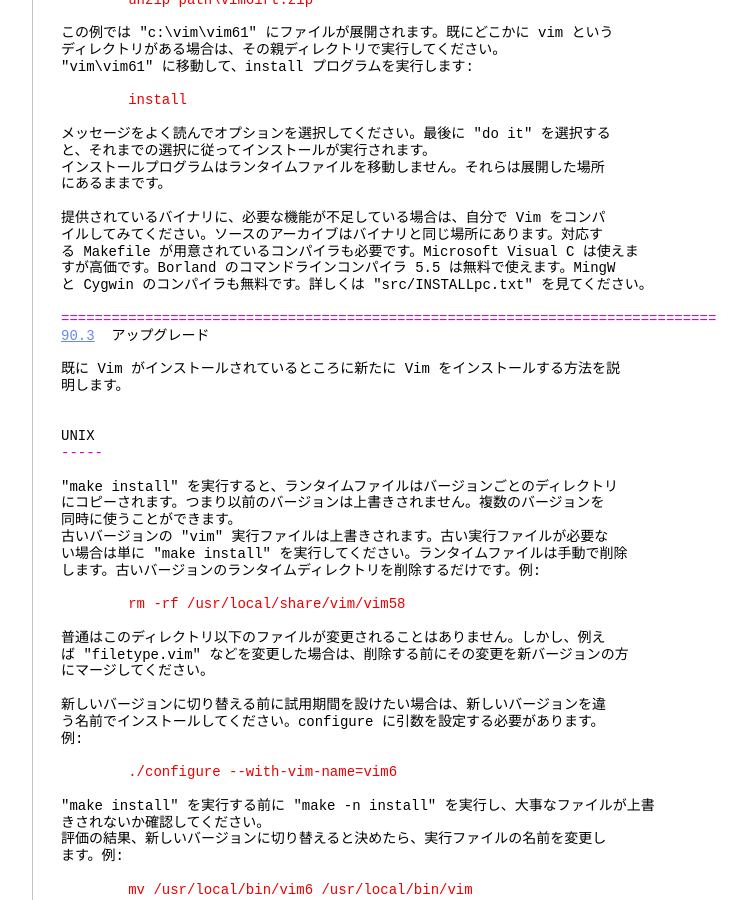
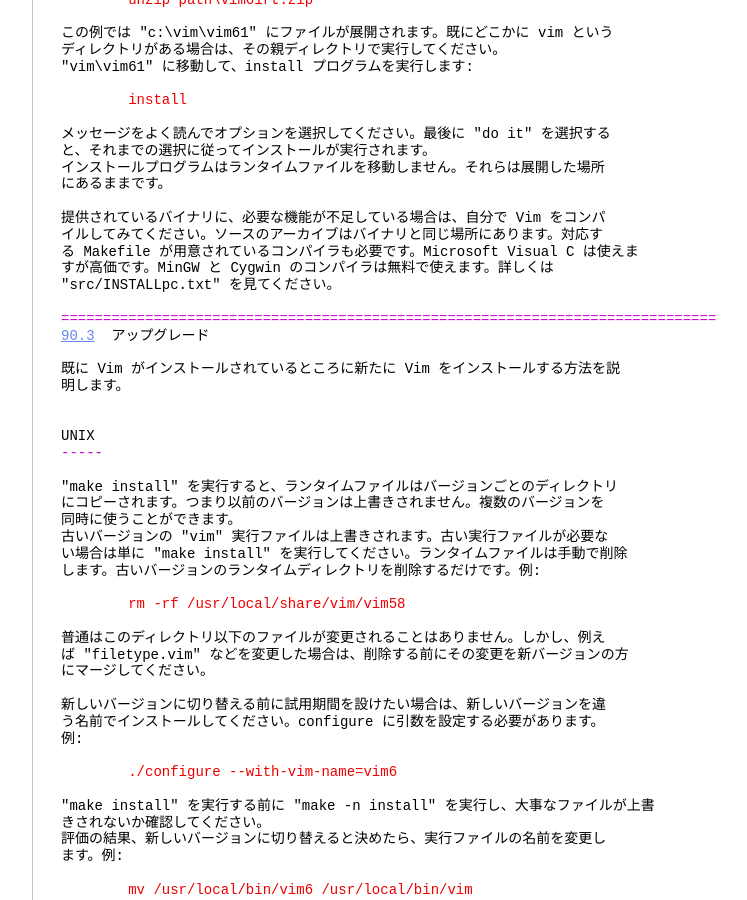
Before and after one commit to vim-jp/vimdoc-ja, a Jekyll site: the page built from usr_90.html, in a window 1280 px wide and 900 px high, scrolled down 4726 px. Shown: the whole window, without its empty margins (340-1087 px from the left). Built offline with Jekyll 4.4.1, drawn with Linux system fonts in a browser that asks for light colours; nearby versions of some CDN libraries; comment, search, counter and statistics services are not loaded.

Commit message:
Generated by Travis JOB 2151.1
https://travis-ci.org/vim-jp/vimdoc-ja-working/builds/533232018

```diff
--- a/usr_90.html
+++ b/usr_90.html
@@ -287,8 +287,8 @@
 提供されているバイナリに、必要な機能が不足している場合は、自分で Vim をコンパ<br>
 イルしてみてください。ソースのアーカイブはバイナリと同じ場所にあります。対応す<br>
 る Makefile が用意されているコンパイラも必要です。Microsoft Visual C は使えま<br>
-すが高価です。Borland のコマンドラインコンパイラ 5.5 は無料で使えます。MingW<br>
-と Cygwin のコンパイラも無料です。詳しくは &quot;src/INSTALLpc.txt&quot; を見てください。<br>
+すが高価です。MinGW と Cygwin のコンパイラは無料で使えます。詳しくは<br>
+&quot;src/INSTALLpc.txt&quot; を見てください。<br>
 <br>
 <span class="PreProc">==============================================================================</span><br>
 <a class="Constant" href="usr_90.html#90.3" name="90.3">90.3</a>&nbsp;&nbsp;アップグレード<br>
```
